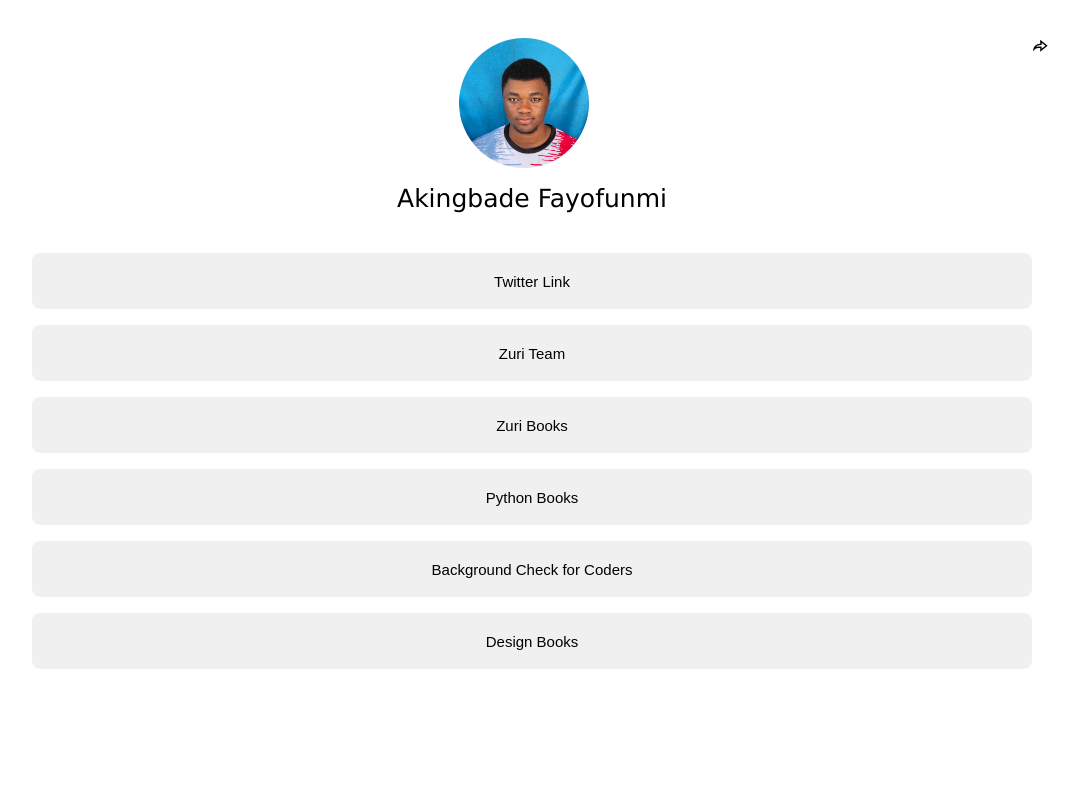
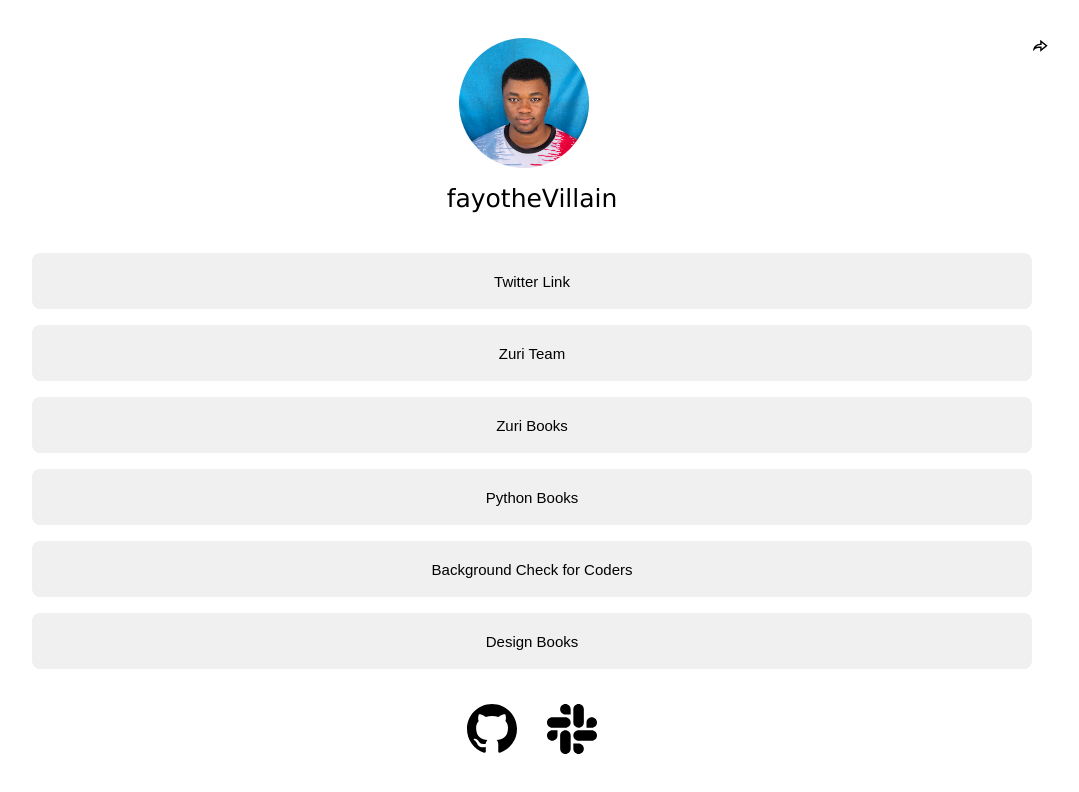
Before and after one commit to FayofunmiEnoch125/stage-1, a React (Create React App) app: page / in a window 1280 px wide. Shown: the top 792 px of the page, without its empty margins (108-1187 px from the left). Built offline with nearby package versions, Linux system fonts and the light colour scheme.

Commit message:
atom changes

```diff
--- a/src/App.css
+++ b/src/App.css
@@ -115,3 +115,11 @@ button {
     transition: all 0.3s ease-in-out;
     }
   }
+
+#icon {
+  margin: 15px;
+  cursor: pointer;
+  text-align: center;
+  align-items: center;
+  font-size: 50px;
+}
--- a/src/App.js
+++ b/src/App.js
@@ -3,6 +3,7 @@ import "./App.css";
 import { RiMoreLine } from "react-icons/ri";
 import { RiShareForwardLine } from "react-icons/ri";
 import { BsGithub } from "react-icons/bs";
+import { BsSlack } from "react-icons/bs";
 import AVTR1 from "./image/avatar1.jpg";
 
 function App() {
@@ -22,7 +23,7 @@ function App() {
           <img src={AVTR1} alt="Akingbade Fayofunmi" />
         </div>
 
-        <p> Akingbade Fayofunmi </p>
+        <p> fayotheVillain </p>
         <p id="slack"> fayotheVillain </p>
       </section>
       <section className="link">
@@ -72,6 +73,27 @@ function App() {
             Design Books
           </a>
         </button>
+
+        <br></br>
+        <p>
+          <a
+            id="icon"
+            href="https://github.com/FayofunmiEnoch125"
+            target="_blank"
+            rel="noreferrer"
+          >
+            <BsGithub />
+          </a>
+
+          <a
+            id="icon"
+            href="https://mail.zuri.team/l/1sw892IMOS9B69KON7AsFDQw/Tf7fWUnd763Xz1DsvpVMzLLQ/YUHM7P7OdX5hgAPlCp0Rsg"
+            target="_blank"
+            rel="noreferrer"
+          >
+            <BsSlack />
+          </a>
+        </p>
       </section>
     </>
   );
```
